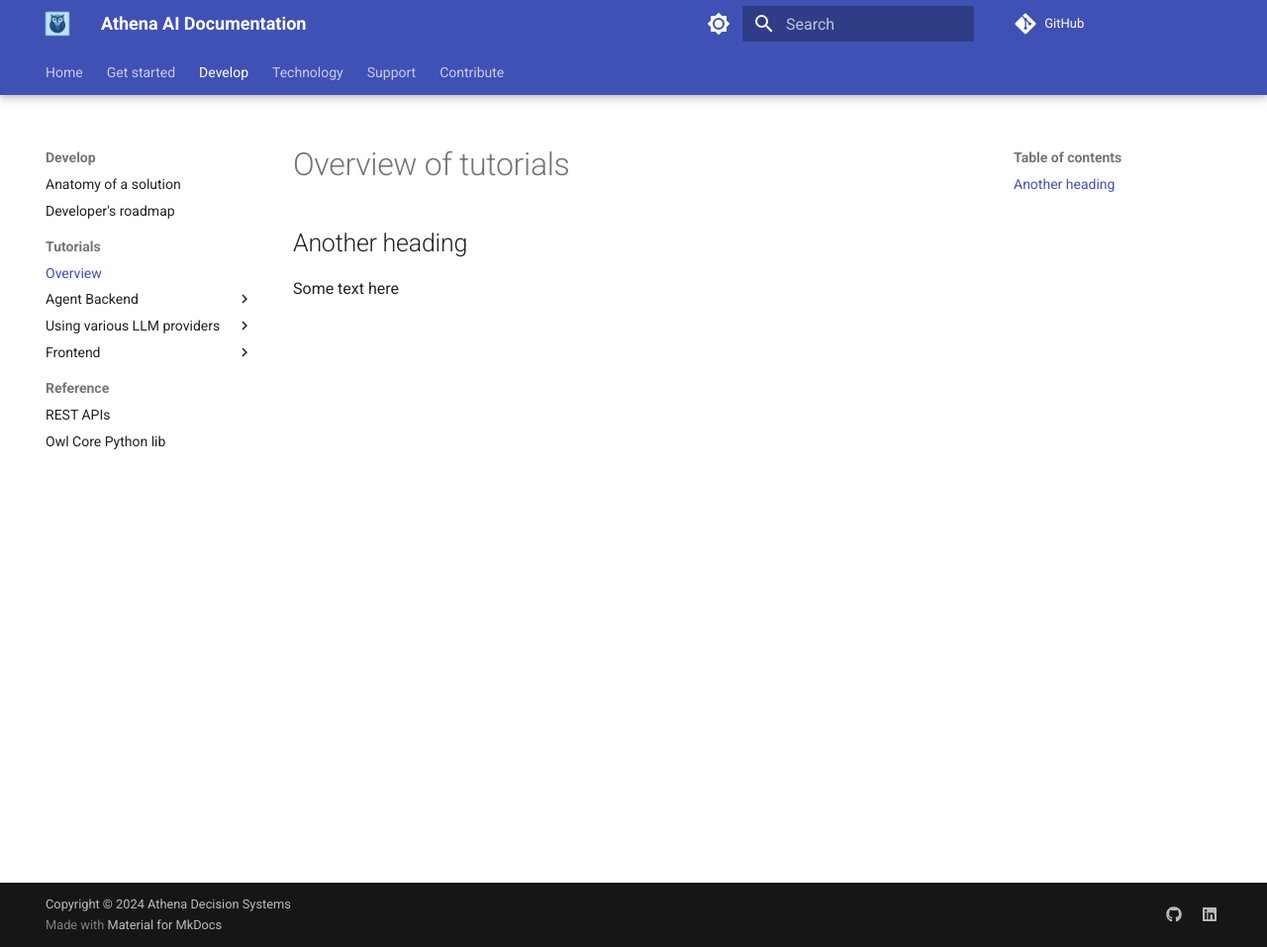
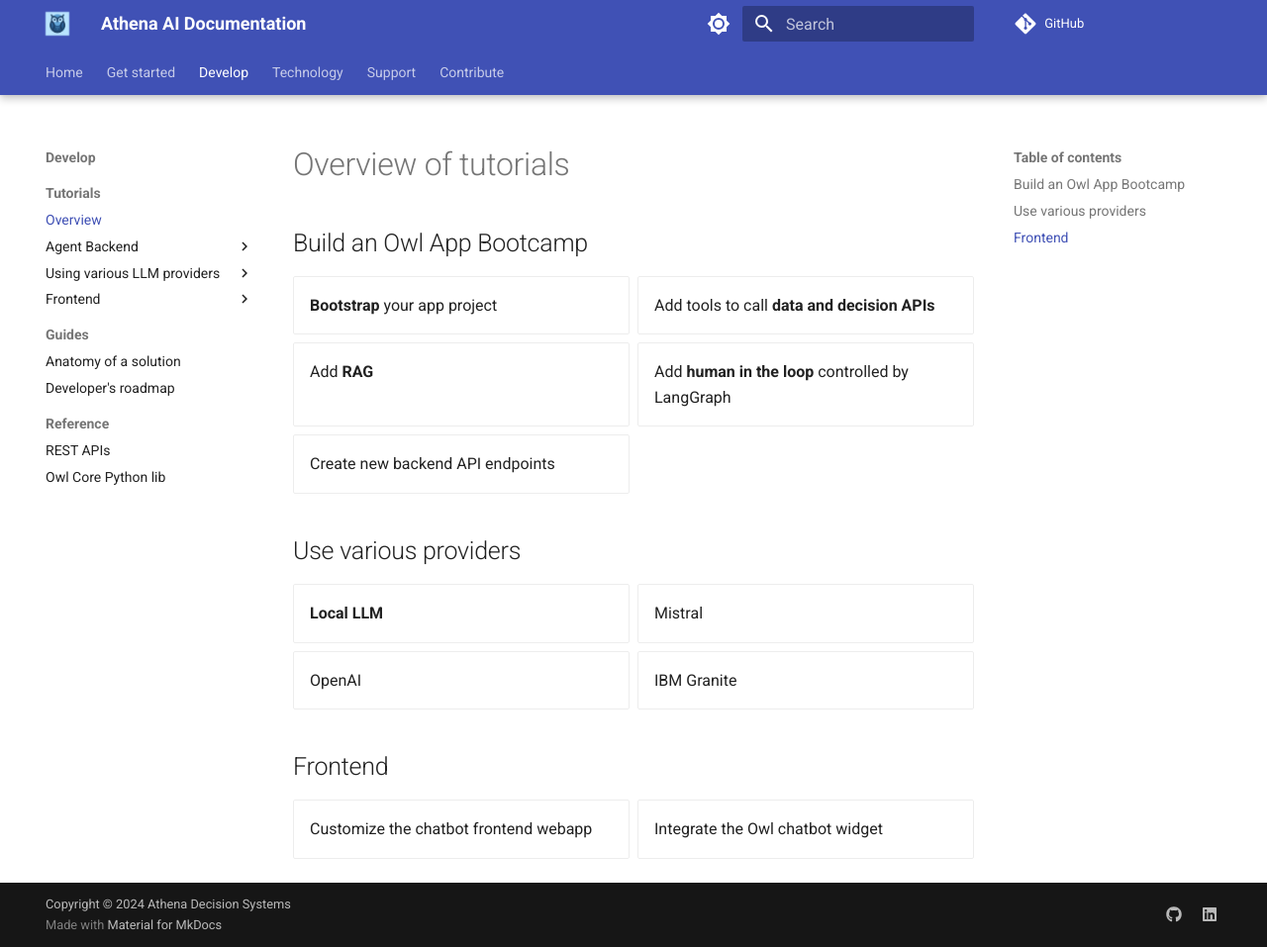
Before and after one commit to stockcrack/athena-docs, an MkDocs documentation site: the page built from docs/Develop/3-Tutorials/index.md, in a window 1280 px wide and 957 px high. Shown: the whole window at 99% size. Built offline with MkDocs 1.6.1 and Material for MkDocs 9.7.7, drawn with Linux system fonts in a browser that asks for light colours; comment, search, counter and statistics services are not loaded.

Commit message:
Add cards and a 'mental model' diagram for developers

```diff
--- a/docs/Develop/3-Tutorials/index.md
+++ b/docs/Develop/3-Tutorials/index.md
@@ -1,5 +1,25 @@
 # Overview of tutorials
 
-## Another heading
+## Build an Owl App Bootcamp
 
-Some text here
+<div class="grid cards" markdown>
+- **Bootstrap** your app project
+- Add tools to call **data and decision APIs**
+- Add **RAG**
+- Add **human in the loop** controlled by LangGraph
+- Create new backend API endpoints
+</div>
+
+## Use various providers
+<div class="grid cards" markdown>
+- **Local LLM**
+- Mistral
+- OpenAI
+- IBM Granite
+</div>
+
+## Frontend
+<div class="grid cards" markdown>
+- Customize the chatbot frontend webapp
+- Integrate the Owl chatbot widget
+</div>
--- a/mkdocs.yml
+++ b/mkdocs.yml
@@ -3,6 +3,7 @@ copyright: Copyright &copy; 2024 Athena Decision Systems
 repo_url: https://github.com/AthenaDecisionSystems/athena-docs
 extra_css:
   - stylesheets/extra.css
+
 theme:
   name: material
   logo: assets/owl.png
@@ -48,9 +49,6 @@ nav:
     - Install and run on Windows: Get started/3-Install and run on Windows.md
 
   - Develop:
-    - Anatomy of a solution: Develop/1-Anatomy of a solution.md
-    - Developer's roadmap: Develop/2-Developers roadmap.md
-
     - Tutorials:
       - Overview: Develop/3-Tutorials/index.md
       - "Agent Backend":
@@ -68,6 +66,10 @@ nav:
       - "Frontend":
         - Customize the chatbot frontend: tutorials/blogs/basic.md
         - Integrate the Owl chatbot widget: tutorials/blogs/basic.md
+
+    - Guides:
+      - Anatomy of a solution: Develop/1-Anatomy of a solution.md
+      - Developer's roadmap: Develop/2-Developers roadmap.md
 
     - Reference:
       - REST APIs: Develop/4-Reference/Backend APIs.md
@@ -102,3 +104,4 @@ markdown_extensions:
   - pymdownx.superfences
   - pymdownx.mark
   - attr_list
+  - md_in_html
```
Also changed, not shown: 2 other files.
